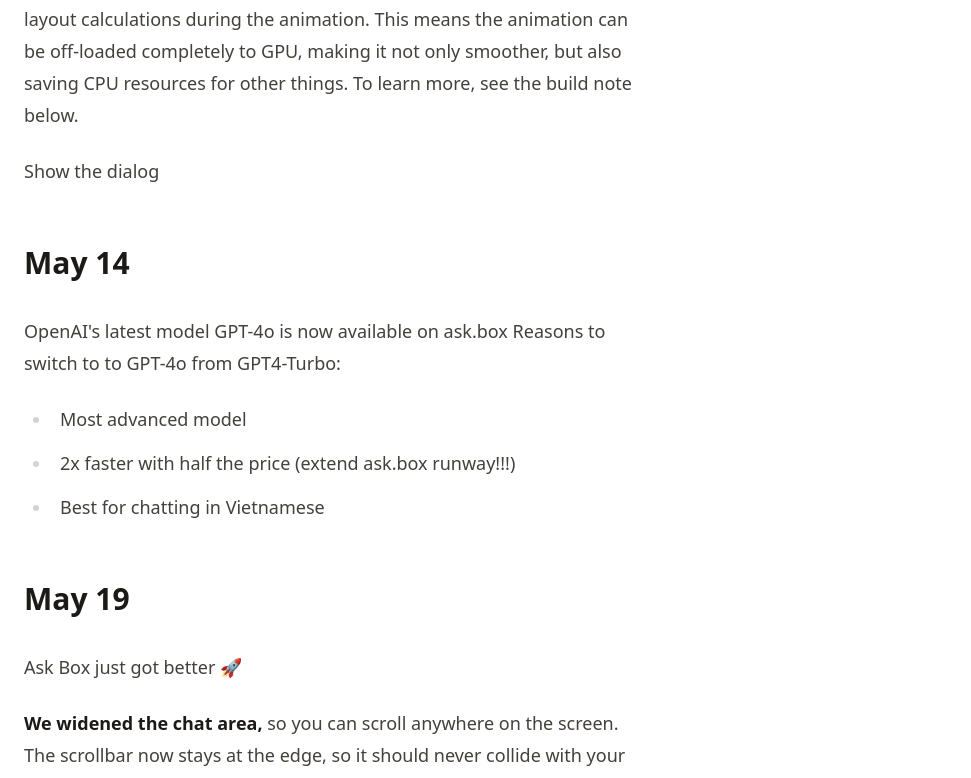
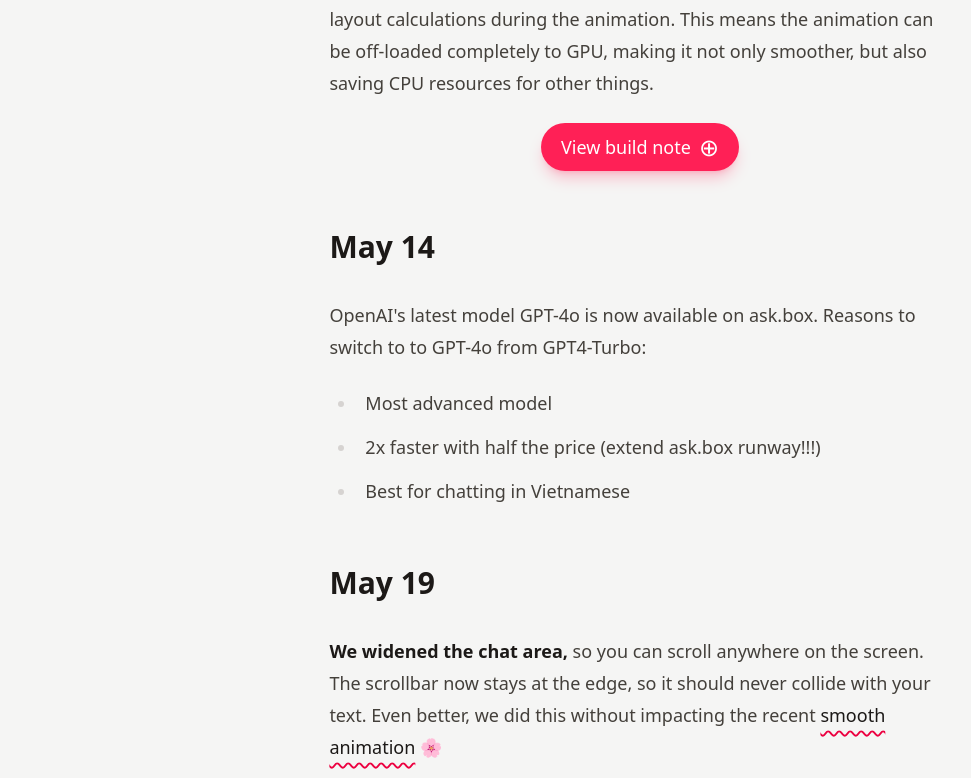
Before and after one commit to thien-do/askbox-about, a Next.js app: page /release/2024/05 in a window 1280 px wide. Shown: the part 786-1564 px from the top of the page, without its empty margins (0-971 px from the left). Built offline with nearby package versions, Linux system fonts and the light colour scheme.

Commit message:
Improve release build

```diff
--- a/app/(top)/release/2024/05/page.mdx
+++ b/app/(top)/release/2024/05/page.mdx
@@ -16,7 +16,6 @@
 we completely eliminated all layout calculations during the animation.
 This means the animation can be off-loaded completely to GPU,
 making it not only smoother, but also saving CPU resources for other things.
-To learn more, see the build note below.
 
 <ReleaseBuild>
 **Let's start with production, that is, `ask.box` at the moment.**
@@ -45,15 +44,13 @@
 
 ## May 14
 
-OpenAI's latest model GPT-4o is now available on ask.box
+OpenAI's latest model GPT-4o is now available on ask.box.
 Reasons to switch to to GPT-4o from GPT4-Turbo:
 - Most advanced model
 - 2x faster with half the price (extend ask.box runway!!!)
 - Best for chatting in Vietnamese
 
 ## May 19
-
-Ask Box just got better 🚀
 
 **We widened the chat area,** so you can scroll anywhere on the screen.
 The scrollbar now stays at the edge, so it should never collide with your text.
--- a/src/release/build.tsx
+++ b/src/release/build.tsx
@@ -1,17 +1,130 @@
-import { ReactElement } from "react";
+"use client";
+
+import { ReactElement, RefObject, useRef } from "react";
+
+function Button(props: {
+  text: string;
+  icon: string;
+  onClick: () => void;
+}): ReactElement {
+  const { text, icon, onClick } = props;
+
+  return (
+    <button
+      type="button"
+      onClick={onClick}
+      className={[
+        "bg-rose-500 px-5 py-2 rounded-full",
+        "text-white font-medium",
+        "cursor-pointer",
+        "flex items-center gap-2",
+        "shadow-lg shadow-rose-500/25",
+      ].join(" ")}
+    >
+      {text}
+      <span className="text-2xl font-normal">{icon}</span>
+    </button>
+  );
+}
+
+function Dialog(props: {
+  children: ReactElement;
+  dialogRef: RefObject<HTMLDialogElement | null>;
+}): ReactElement {
+  const { children, dialogRef } = props;
+
+  function close() {
+    const dialog = dialogRef.current;
+    if (dialog === null) throw new Error("Dialog not attached");
+    dialog.close();
+  }
+
+  const button = (
+    <div
+      className={[
+        "absolute bottom-6 left-1/2 -translate-x-1/2",
+      ].join(" ")}
+    >
+      <Button
+        text="Close"
+        icon="⊗"
+        onClick={close}
+      />
+    </div>
+  )
+
+  const article = (
+    <article
+      className={[
+        // Avoid video controls on top of the close button
+        "isolate",
+        "mx-auto px-6 pt-9",
+        // Avoid close button hiding article content
+        "pb-24",
+        // Similar to root -> <article />
+        "prose prose-stone prose-lg dark:prose-invert",
+      ].join(" ")}
+    >
+      <h1>Build note</h1>
+      {children}
+    </article>
+  )
+
+  return (
+    <dialog
+      ref={dialogRef}
+      onClick={(event) => {
+        const dialog = dialogRef.current;
+        if (dialog === null) throw new Error("Dialog not attached");
+        if (event.target === dialog) dialog.close();
+      }}
+      className={[
+        "m-auto shadow-xl",
+        "w-full h-10/12",
+        "backdrop:bg-stone-500/50",
+        // Reset default styles
+        "max-w-full max-h-full",
+        // Similar to root -> <body />
+        "bg-stone-100 dark:bg-stone-800",
+      ].join(" ")}
+    >
+      <div
+        className={[
+          "h-full overflow-auto",
+        ].join(" ")}
+      >
+        {article}
+      </div>
+      {button}
+    </dialog>
+  )
+}
 
 export function ReleaseBuild(props: {
   children: ReactElement;
 }): ReactElement {
   const { children } = props;
 
+  const ref = useRef<HTMLDialogElement>(null);
+
+  function show() {
+    const dialog = ref.current;
+    if (dialog === null) throw new Error("Dialog not attached");
+    dialog.showModal();
+  }
+
   return (
     <>
-      <dialog>
-        <button autoFocus>Close</button>
+      <div className="flex justify-center">
+        <Button
+          text="View build note"
+          icon="⊕"
+          onClick={show}
+        />
+      </div>
+      <Dialog dialogRef={ref}>
         {children}
-      </dialog>
-      <button>Show the dialog</button>
+      </Dialog>
     </>
   )
 }
--- a/src/root/layout.tsx
+++ b/src/root/layout.tsx
@@ -6,19 +6,30 @@
 }): ReactNode {
   const { children } = props
 
-  return (
-    <html lang="en">
-      <body className="dark:bg-stone-800">
+
+  const article = (
     <article
       className={[
-            "prose prose-stone prose-lg",
+        "mx-auto p-6",
+        "prose prose-stone prose-lg dark:prose-invert",
+        // a tag
         "prose-a:underline-offset-8 prose-a:decoration-wavy prose-a:decoration-2",
         "prose-a:decoration-rose-600 dark:prose-a:decoration-rose-400",
-            "dark:prose-invert p-6",
       ].join(" ")}
     >
       {children}
     </article>
+  )
+
+  return (
+    <html lang="en">
+      <body
+        className={[
+          "bg-stone-100 dark:bg-stone-800",
+          // text color is set at "prose"
+        ].join(" ")}
+      >
+        {article}
       </body>
     </html>
   );
```
Lines whose indentation alone changed are shown as unchanged.
